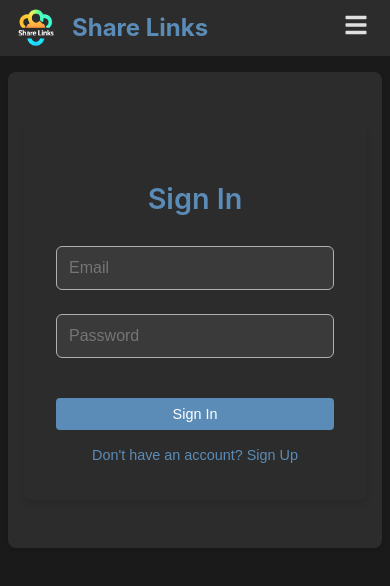
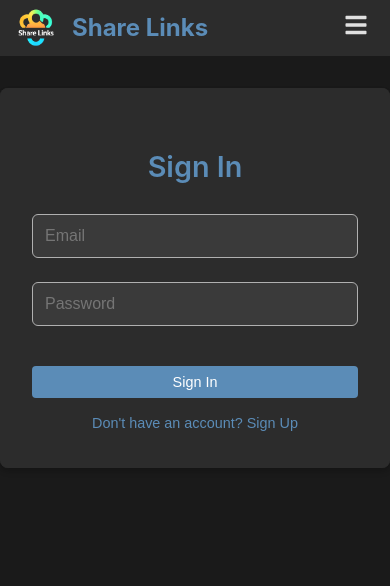
Before and after one commit to goggledefogger/react-share-links, a React (Create React App) app: page /login in a window 390 px wide. Shown: the top 586 px of the page. Built offline with nearby package versions, Linux system fonts and the light colour scheme; no server answers.

Commit message:
update background colors, reduce padding for mobile

```diff
--- a/src/App.css
+++ b/src/App.css
@@ -290,11 +290,11 @@ select:focus-visible {
   }
 
   main {
-    padding: 1rem 0.5rem;
+    padding: 0;
   }
 
   .container {
-    padding: 1rem;
+    padding: 0;
   }
 }
 
--- a/src/components/ChannelView/ChannelView.css
+++ b/src/components/ChannelView/ChannelView.css
@@ -167,7 +167,7 @@
 
 /* Dark theme adjustments */
 .dark .channel-view {
-  background-color: var(--dark-surface-color);
+  background-color: var(--background-color);
 }
 
 .dark .add-link-form {
--- a/src/components/UserProfile/UserProfile.css
+++ b/src/components/UserProfile/UserProfile.css
@@ -2,7 +2,7 @@
   max-width: 600px;
   margin: 0 auto;
   padding: 2rem;
-  background-color: var(--surface-color);
+  background-color: var(--background-color);
   border-radius: 8px;
   box-shadow: 0 4px 6px rgba(0, 0, 0, 0.1);
 }
```
